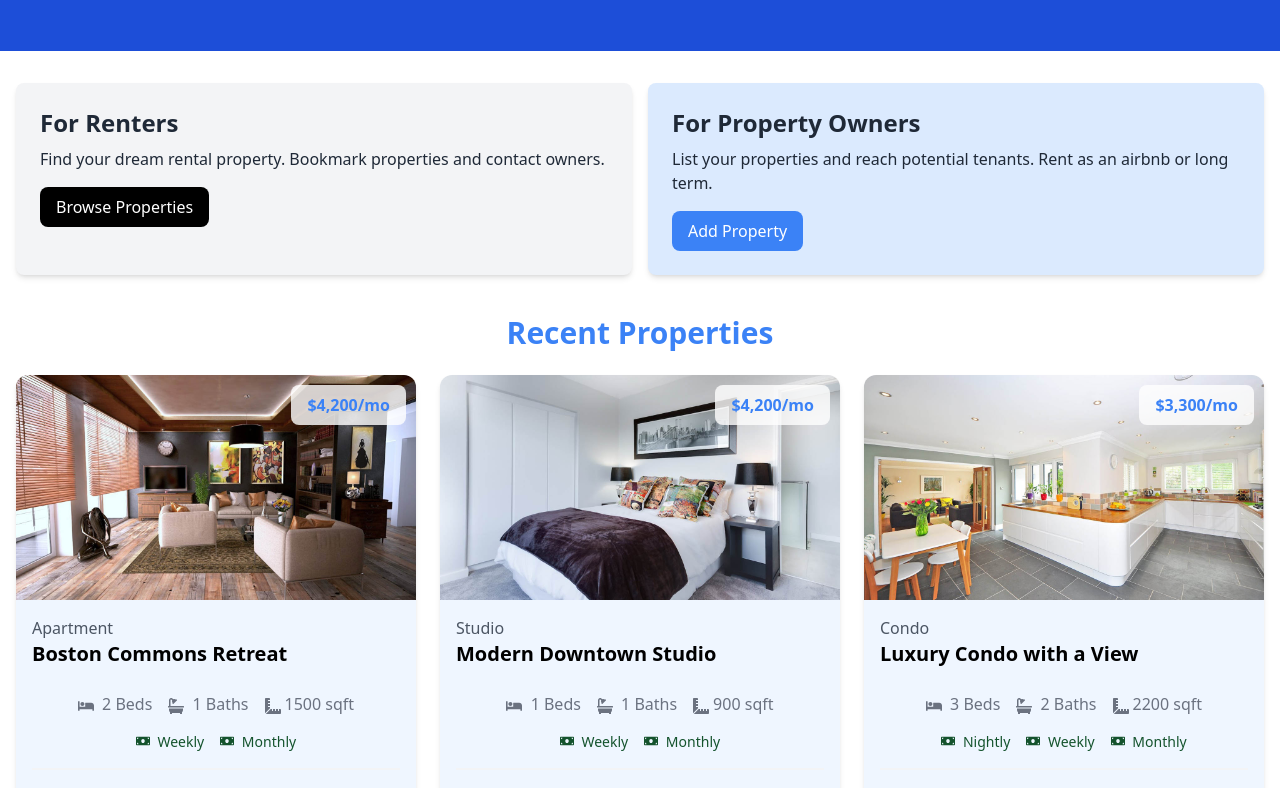
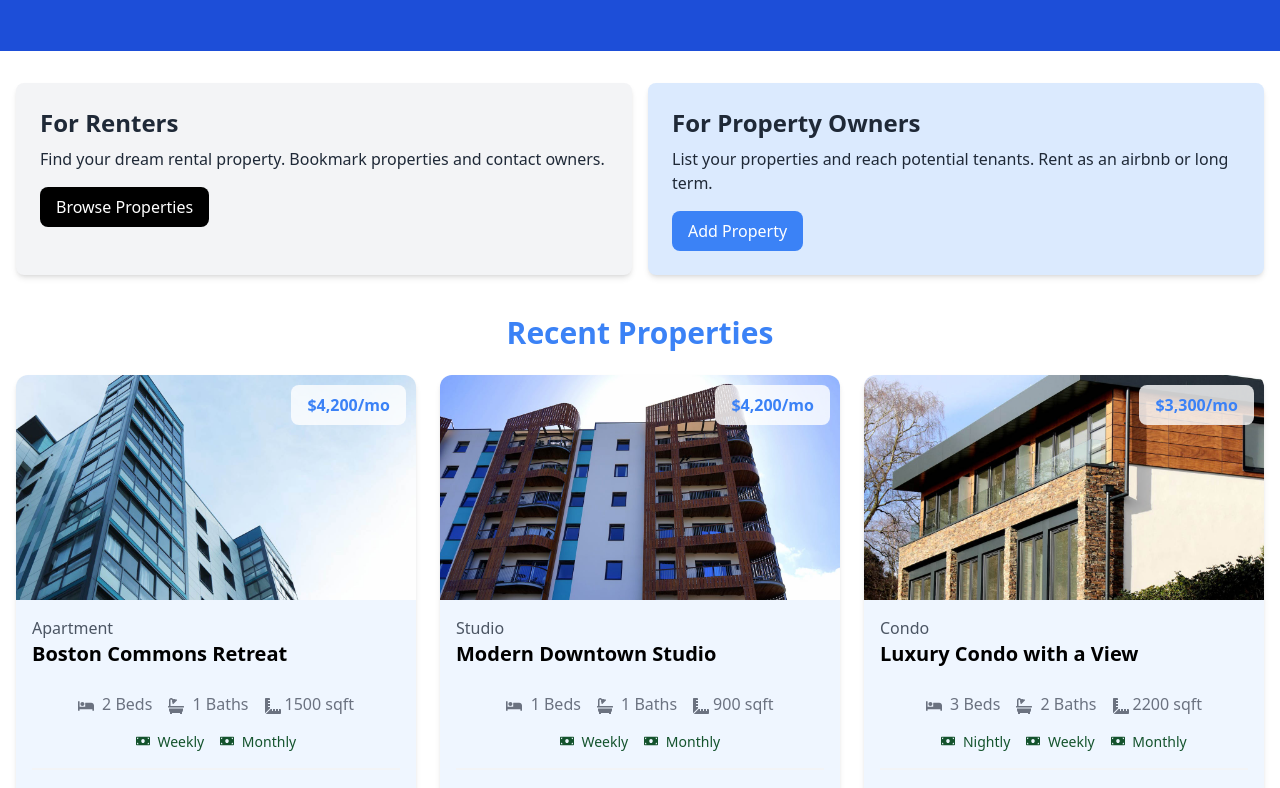
Before and after one commit to johnsonbhaskaran/Next-JS-Projects, a Next.js app in the folder property-pulse/: page / in a window 1280 px wide. Shown: the part 370-1158 px from the top of the page. Built offline with nearby package versions, Linux system fonts and the light colour scheme.

Commit message:
Minor: changed the thubnail image to be the first image in the array

```diff
--- a/property-pulse/components/PropertyCard.jsx
+++ b/property-pulse/components/PropertyCard.jsx
@@ -18,7 +18,7 @@ const PropertyCard = ({ property }) => {
   return (
     <div className='relative shadow-md rounded-xl'>
       <Image
-        src={`/images/properties/${property.images[1]}`}
+        src={`/images/properties/${property.images[0]}`}
         height={0}
         width={0}
         sizes='100vw'
```
